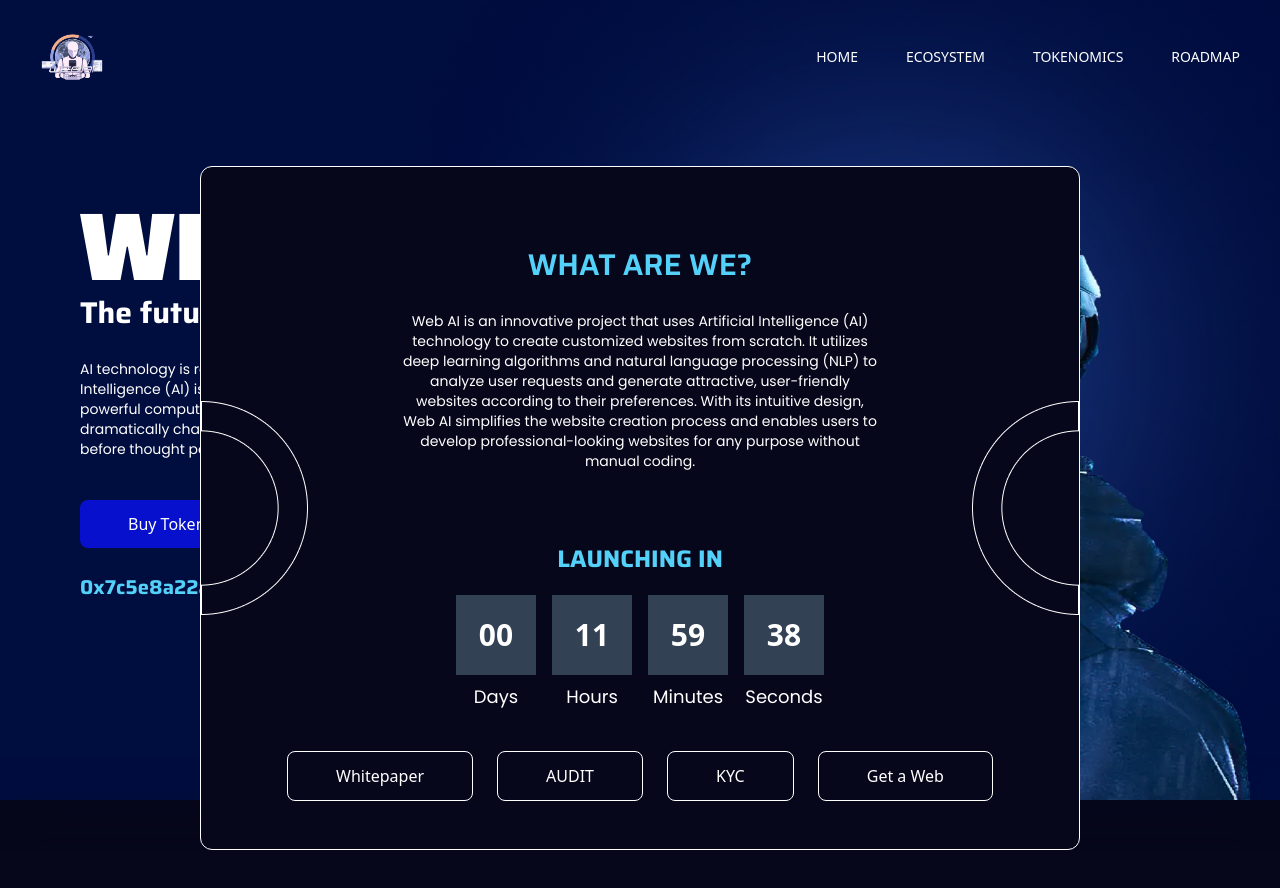
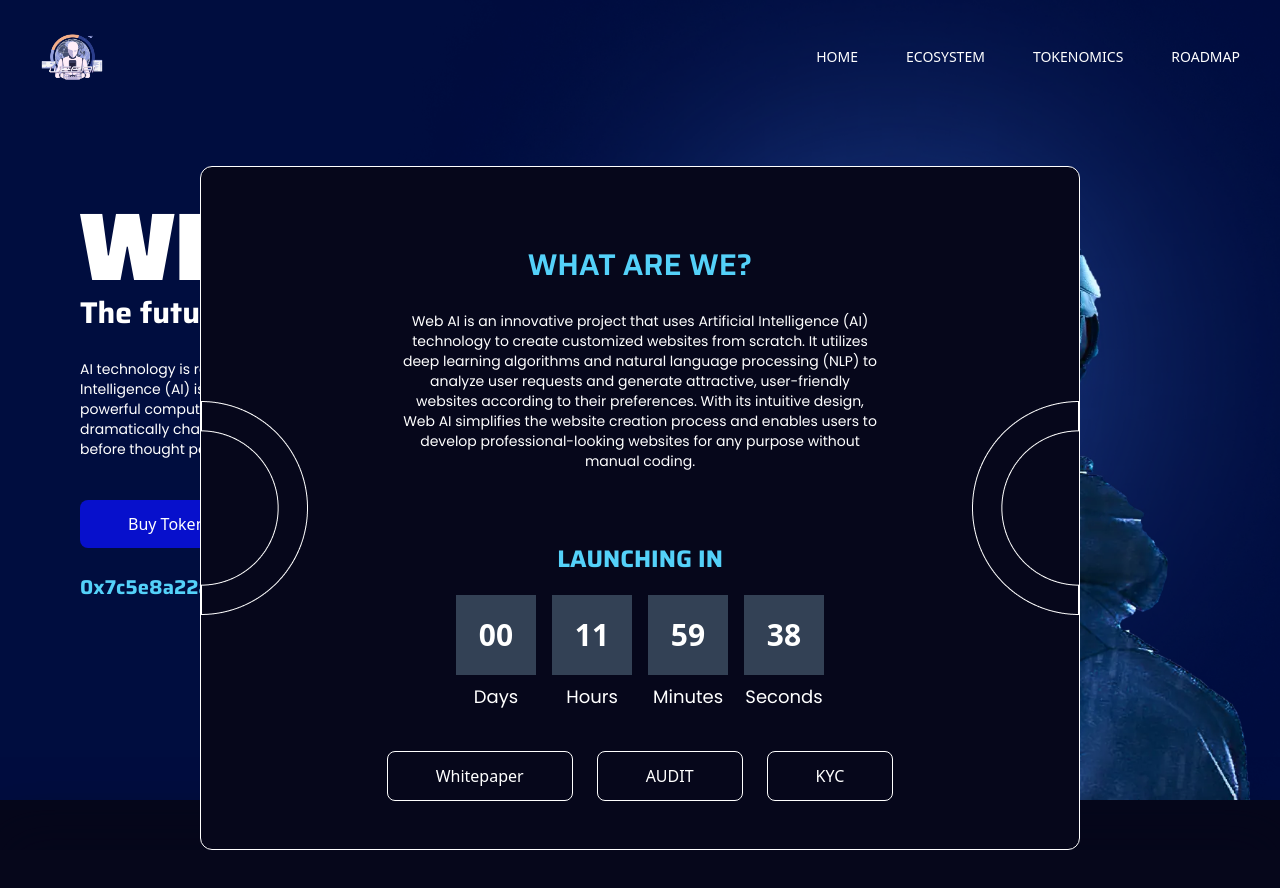
Before and after one commit to KoichiDevs/webai2.0, a React (Vite) app: page / in a window 1280 px wide. Shown: the top 888 px of the page. Built offline with nearby package versions, Linux system fonts and the light colour scheme.

Commit message:
Update Ecosystem.jsx

```diff
--- a/src/components/Ecosystem.jsx
+++ b/src/components/Ecosystem.jsx
@@ -39,9 +39,6 @@ const Ecosystem = () => {
                                 <a href="https://pinksale.notion.site/WebAI-KYC-Verification-ed846629a664429a8b512fa71b635474" target="_blank">KYC</a>
                             </button>
 
-                            <button className='bg-transparent border-[1px] border-white px-12 py-3 w-fit h-fit rounded-lg hover:bg-white cursor-pointer z-10 relative transition-colors ease-in-out duration-300 font-medium block hover:text-black'>
-                                <a href="https://contact.webai.live/" target="_blank">Get a Web</a>
-                            </button>
                         </div>
 
                     </div>
```
